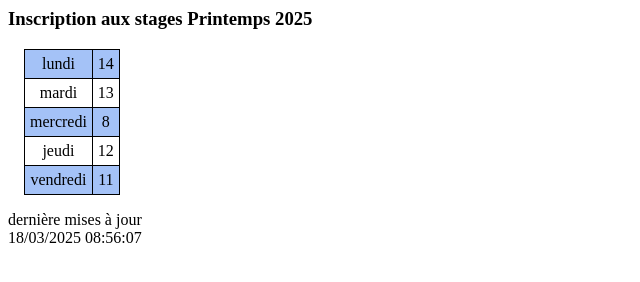
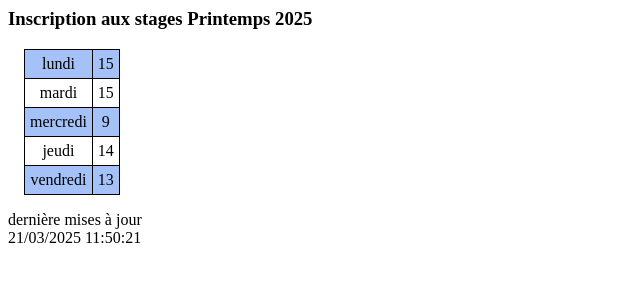
Before and after one commit to sfauvel/slb_stage, a plain HTML site: page docs/index.html in a window 1280 px wide. Shown: the full height of the page, 0-640 px from the left. Drawn offline with Linux system fonts and the light colour scheme.

Commit message:
Mise à jour des compteurs

```diff
--- a/docs/index.html
+++ b/docs/index.html
@@ -21,12 +21,12 @@
 
             <h3>Inscription aux stages Printemps 2025</h3>
             <table>
-            <tr><td>lundi</td><td>14</td></tr>
-            <tr><td>mardi</td><td>13</td></tr>
-            <tr><td>mercredi</td><td>8</td></tr>
-            <tr><td>jeudi</td><td>12</td></tr>
-            <tr><td>vendredi</td><td>11</td></tr>
+            <tr><td>lundi</td><td>15</td></tr>
+            <tr><td>mardi</td><td>15</td></tr>
+            <tr><td>mercredi</td><td>9</td></tr>
+            <tr><td>jeudi</td><td>14</td></tr>
+            <tr><td>vendredi</td><td>13</td></tr>
             </table>
-            dernière mises à jour<br>18/03/2025 08:56:07
+            dernière mises à jour<br>21/03/2025 11:50:21
         </body>
     </html>
```
Also changed, not shown: docs/ventes-boutique.html (+1 -1 lines).
